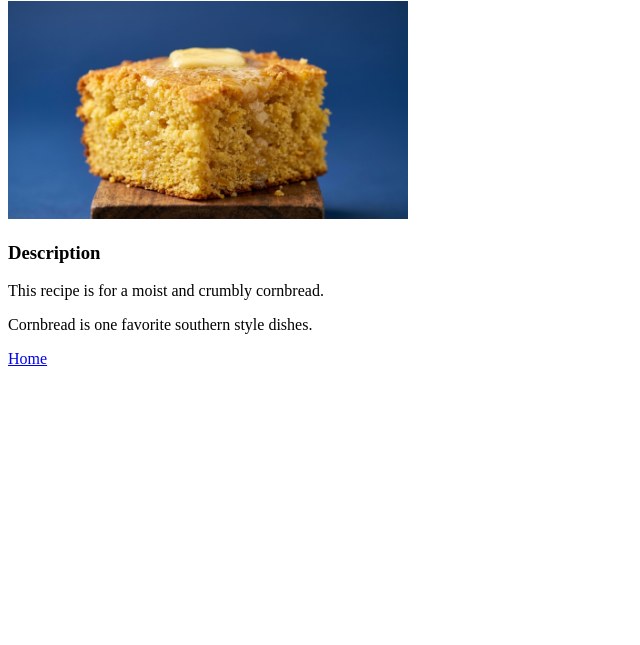
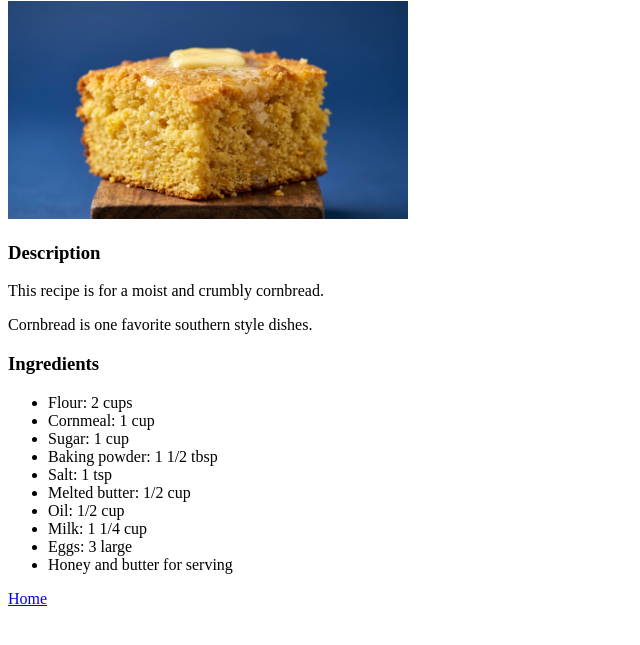
Before and after one commit to bytewarrior314/odin-recipes, a plain HTML site: page recipes/cornbread.html in a window 1280 px wide. Shown: the part 79-724 px from the top of the page, without its empty margins (0-640 px from the left). Drawn offline with Linux system fonts and the light colour scheme.

Commit message:
Add ingredients to cornbread page

```diff
--- a/recipes/cornbread.html
+++ b/recipes/cornbread.html
@@ -13,6 +13,20 @@
     <p>This recipe is for a moist and crumbly cornbread.</p>
     <p>Cornbread is one favorite southern style dishes.</p>
 
+    <h3>Ingredients</h3>
+    <ul>
+        <li>Flour: 2 cups</li>
+        <li>Cornmeal: 1 cup</li>
+        <li>Sugar: 1 cup</li>
+        <li>Baking powder: 1 1/2 tbsp</li>
+        <li>Salt: 1 tsp</li>
+        <li>Melted butter: 1/2 cup</li>
+        <li>Oil: 1/2 cup</li>
+        <li>Milk: 1 1/4 cup</li>
+        <li>Eggs: 3 large</li>
+        <li>Honey and butter for serving</li>
+    </ul>
+
     <footer>
         <a href="../index.html">Home</a>
     </footer>
```
